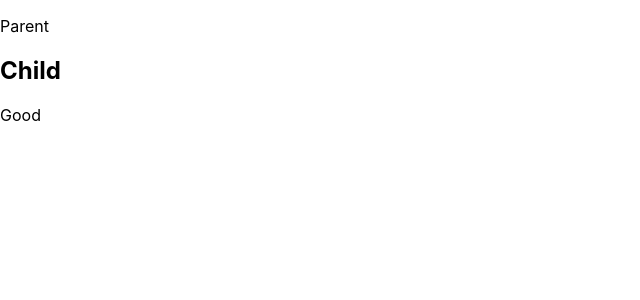
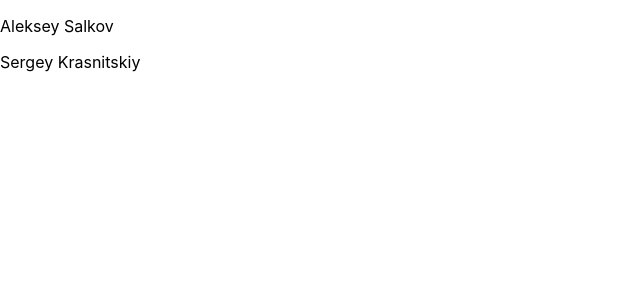
Before and after one commit to Koliya-s-survivors/Todo-list-react, a React (Create React App) app: page / in a window 1280 px wide. Shown: the top 300 px of the page, without its empty margins (0-640 px from the left). Built offline with nearby package versions, Linux system fonts and the light colour scheme.

Commit message:
6. Props received from outside.
   (Props it is a mean of transmitting of the data from parent element to child element)

   6.1 State is situated inside class component.

   6.2 Props can not be changed.

   6.3 State can be changed.

   6.4 key input in cycle.

```diff
--- a/src/App.js
+++ b/src/App.js
@@ -8,11 +8,33 @@ import {
 // const Obj = module.require('../src/components/lifeTimeHooks');
 // const Parent = Obj.Parent;
 // const Child = Obj.Child;
+// array data
+let data = [
+  {
+    firstName: 'Aleksey',
+    lastName: 'Salkov',
+    age: 38,
+    nationality: 'Ukrainian'
+  },
+  {
+    firstName: 'Sergey',
+    lastName: 'Krasnitskiy',
+    age: 36,
+    nationality: 'Ukrainian'
+  },
+  {
+    firstName: 'Hamed',
+    lastName: 'Fouladi',
+    age: 35,
+    nationality: 'Ukrainian'
+  }
+];
 
 class App extends React.Component {
   render() {
     return (
-      <Parent>
+      // Transmitting data array over props of the parent element
+      <Parent data={data}>
         <Child/>
         <div>Good</div>
       </Parent>
--- a/src/components/lifeTimeHooks/parent.js
+++ b/src/components/lifeTimeHooks/parent.js
@@ -1,11 +1,18 @@
 import {Component} from 'react';
+// utils
+import { filterPropsData } from './utils';
+
+function renderChildItems (data) {
+  return filterPropsData(data).map((item, i) => {
+    return <p key={i}>{item.firstName} {item.lastName}</p>;
+  });
+}
 
 class Parent extends Component {
   render() {
     return (
       <>
-        <p>Parent</p>
-        <p>{this.props.children}</p>
+        {renderChildItems(this.props.data)}
       </>
     );
   }
--- /dev/null
+++ b/src/components/lifeTimeHooks/utils.js
@@ -0,0 +1,5 @@
+function filterPropsData (data) {
+  return data.filter(item => item.age > 35 && item.nationality === 'Ukrainian');
+}
+
+export { filterPropsData };
```
Also changed, not shown: 2 other files (tests, documents, lock files or other folders).
